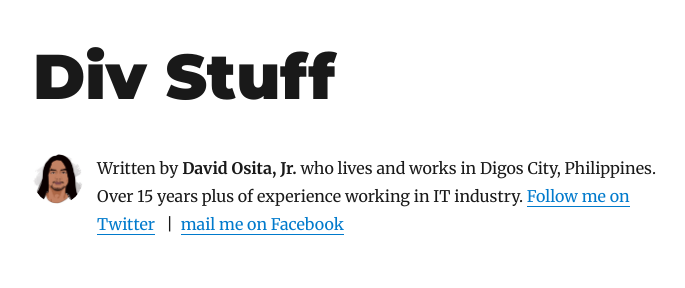
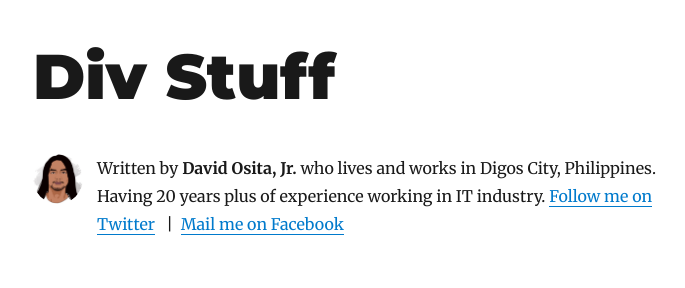
Before and after one commit to dojsys/myblog, a Gatsby site: page / in a window 1280 px wide. Shown: the top 288 px of the page, without its empty margins (292-977 px from the left). Built offline with nearby package versions, Linux system fonts and the light colour scheme; Gatsby itself is replaced by a stand-in of ours; some packages are replaced by stand-ins of ours.

Commit message:
Update bio.js

```diff
--- a/src/components/bio.js
+++ b/src/components/bio.js
@@ -56,13 +56,13 @@ const Bio = () => {
       />
       <p>
         Written by <strong>{author}</strong> who lives and works in Digos City, Philippines.
-        Over 15 years plus of experience working in IT industry.
+        Having 20 years plus of experience working in IT industry.
         {` `}
         <a href={`https://twitter.com/${social.twitter}`}>
           Follow me on Twitter
         </a> &nbsp; | &nbsp;
         <a href={`https://facebook.com/${social.facebook}`}>
-          mail me on Facebook
+          Mail me on Facebook
         </a>
       </p>
     </div>
```
